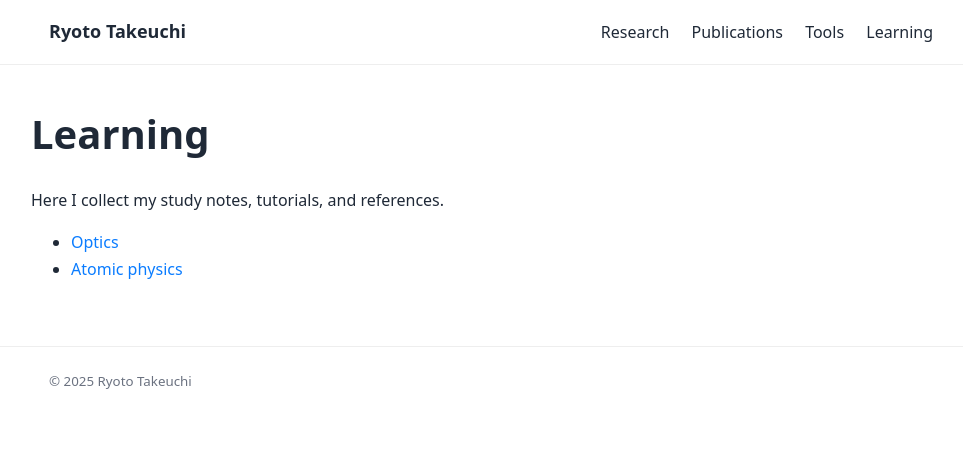
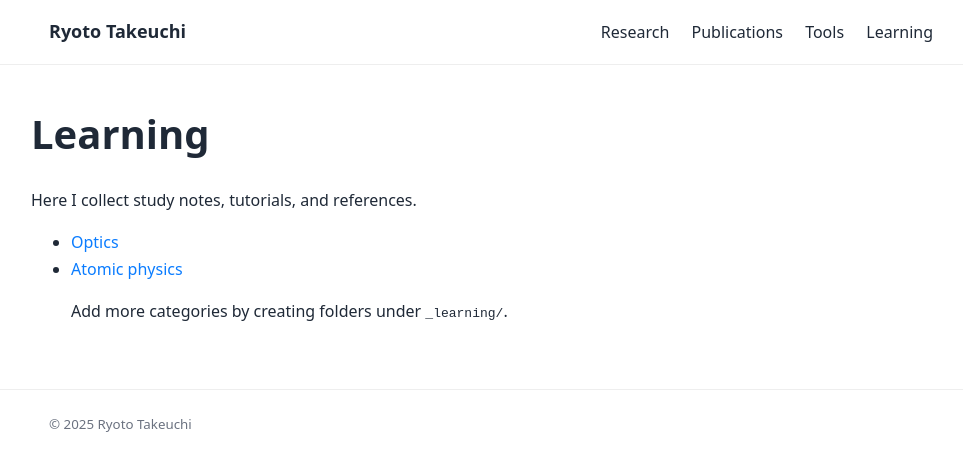
Before and after one commit to ryoto-takeuchi/ryoto-takeuchi.github.io, a Jekyll site: the page built from _learning/index.md, in a window 1280 px wide. Shown: the top 471 px of the page, without its empty margins (149-1112 px from the left). Built offline with Jekyll 4.4.1, drawn with Linux system fonts in a browser that asks for light colours.

Commit message:
Refactor learning index: improve clarity of introductory text and enhance category addition instructions

```diff
--- a/_learning/index.md
+++ b/_learning/index.md
@@ -5,7 +5,9 @@ layout: default
 
 # Learning
 
-Here I collect my study notes, tutorials, and references.
+Here I collect study notes, tutorials, and references.
 
 - [Optics](/learning/optics/)
 - [Atomic physics](/learning/atomic/)
+
+> Add more categories by creating folders under `_learning/`.
```
